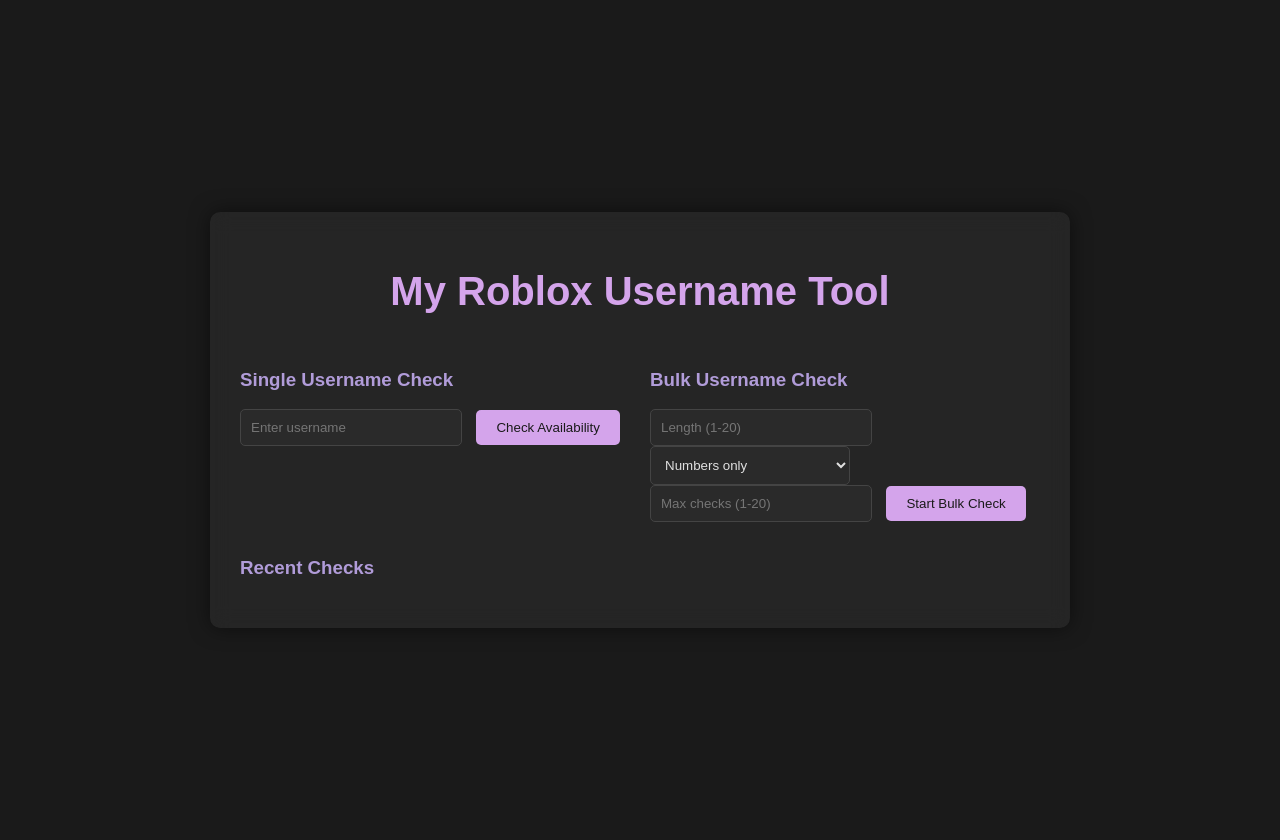
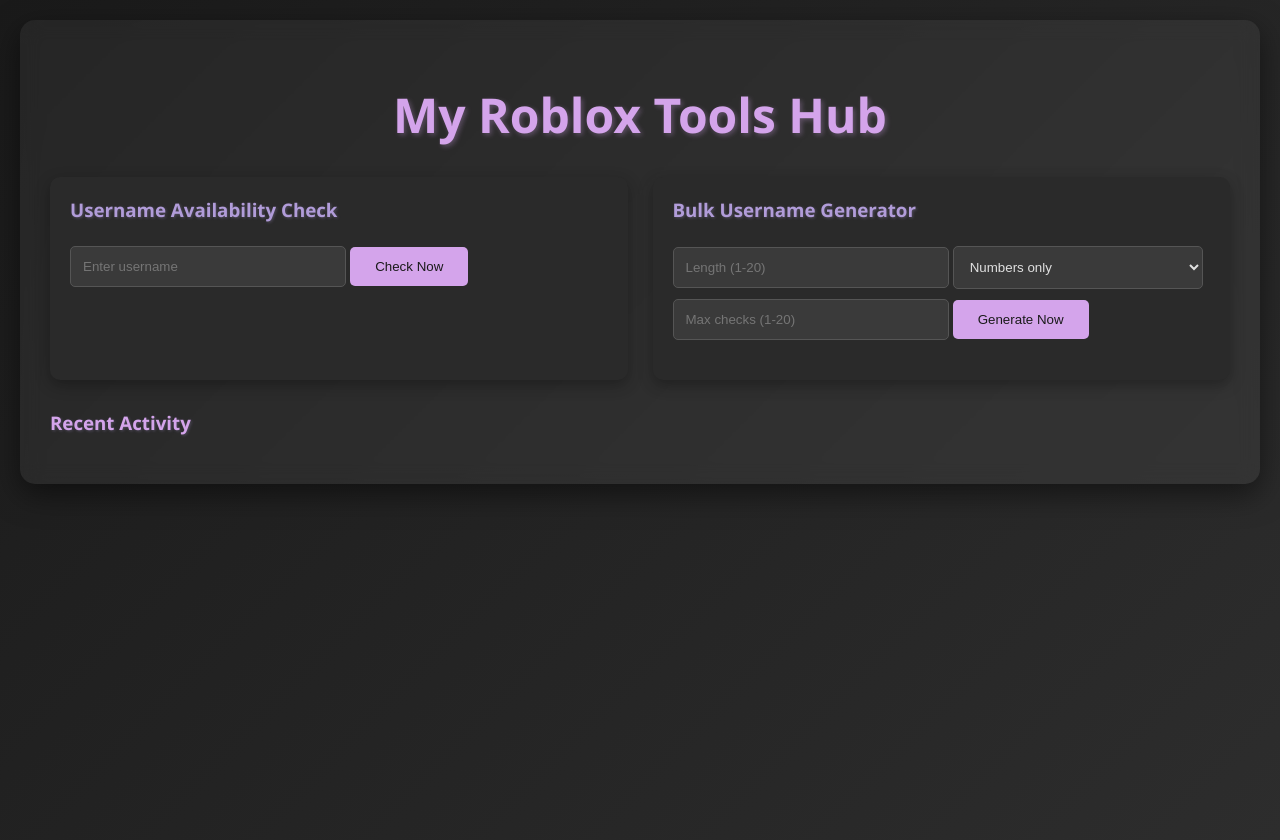
Before and after one commit to DoltD1no/RUC, a Flask app: page / in a window 1280 px wide. Run offline with Flask 3, Linux system fonts and the light colour scheme.

Commit message:
Update index.html

```diff
--- a/templates/index.html
+++ b/templates/index.html
@@ -3,76 +3,107 @@
 <head>
     <meta charset="UTF-8">
     <meta name="viewport" content="width=device-width, initial-scale=1.0">
-    <title>My Roblox Username Tool</title>
+    <title>My Roblox Tools Hub</title>
     <style>
         body {
-            font-family: Arial, sans-serif;
-            background: #1a1a1a;
+            font-family: 'Segoe UI', Tahoma, Geneva, Verdana, sans-serif;
+            background: linear-gradient(135deg, #1a1a1a, #2d2d2d);
             color: #e0e0e0;
             margin: 0;
             padding: 20px;
-            display: flex;
-            justify-content: center;
-            align-items: center;
             min-height: 100vh;
         }
         .container {
+            max-width: 1200px;
+            margin: 0 auto;
             background: rgba(255, 255, 255, 0.05);
             padding: 30px;
-            border-radius: 10px;
+            border-radius: 15px;
             backdrop-filter: blur(10px);
-            box-shadow: 0 0 20px rgba(0, 0, 0, 0.5);
-            max-width: 800px;
-            width: 100%;
+            box-shadow: 0 10px 30px rgba(0, 0, 0, 0.5);
+            transition: transform 0.3s ease;
         }
+        .container:hover { transform: scale(1.01); }
         h1 {
             color: #d4a4eb;
             text-align: center;
-            margin-bottom: 20px;
-            font-size: 2.5em;
+            margin-bottom: 30px;
+            font-size: 3em;
+            text-shadow: 2px 2px 5px rgba(212, 164, 235, 0.3);
         }
-        h3 { color: #b19cd9; margin-top: 20px; }
+        .tools-grid {
+            display: grid;
+            grid-template-columns: repeat(auto-fit, minmax(350px, 1fr));
+            gap: 25px;
+            animation: fadeIn 1s ease-in;
+        }
+        .tool-card {
+            background: #2a2a2a;
+            padding: 20px;
+            border-radius: 10px;
+            box-shadow: 0 5px 15px rgba(0, 0, 0, 0.3);
+            transition: all 0.3s ease;
+        }
+        .tool-card:hover {
+            transform: translateY(-5px);
+            box-shadow: 0 8px 20px rgba(212, 164, 235, 0.4);
+            background: #333;
+        }
+        h3 { color: #b19cd9; margin-top: 0; text-shadow: 1px 1px 3px rgba(177, 156, 217, 0.3); }
         .form-group { margin: 15px 0; }
         input[type="text"], input[type="number"], select {
-            padding: 10px;
-            width: 200px;
-            margin-right: 10px;
-            background: #2a2a2a;
-            border: 1px solid #444;
+            padding: 12px;
+            width: 100%;
+            max-width: 250px;
+            margin: 5px 0;
+            background: #3a3a3a;
+            border: 1px solid #555;
             color: #e0e0e0;
             border-radius: 5px;
+            transition: border-color 0.3s ease;
         }
+        input[type="text"]:focus, input[type="number"]:focus, select:focus { border-color: #d4a4eb; }
         input[type="submit"] {
-            padding: 10px 20px;
+            padding: 12px 25px;
             background: #d4a4eb;
             color: #1a1a1a;
             border: none;
             cursor: pointer;
             border-radius: 5px;
+            transition: background 0.3s ease, transform 0.2s ease;
         }
-        input[type="submit"]:hover { background: #b19cd9; }
-        .error { color: #ff5555; text-align: center; }
-        .grid { display: grid; grid-template-columns: repeat(auto-fit, minmax(300px, 1fr)); gap: 20px; }
-        #recent-checks { margin-top: 20px; }
+        input[type="submit"]:hover {
+            background: #b19cd9;
+            transform: scale(1.05);
+        }
+        .error { color: #ff5555; text-align: center; animation: pulse 1.5s infinite; }
+        #recent-checks { margin-top: 30px; }
+        #recent-checks h3 { color: #d4a4eb; }
         #recent-checks ul { list-style: none; padding: 0; }
-        #recent-checks li { padding: 5px 0; }
+        #recent-checks li { padding: 10px; background: #2a2a2a; margin: 5px 0; border-radius: 5px; transition: background 0.3s ease; }
+        #recent-checks li:hover { background: #333; }
+        @keyframes fadeIn { from { opacity: 0; } to { opacity: 1; } }
+        @keyframes pulse { 0% { transform: scale(1); } 50% { transform: scale(1.05); } 100% { transform: scale(1); } }
     </style>
 </head>
 <body>
     <div class="container">
-        <h1>My Roblox Username Tool</h1>
-        <div class="grid">
+        <h1>My Roblox Tools Hub</h1>
+        <div class="tools-grid">
+            <div class="tool-card">
+                <h3>Username Availability Check</h3>
+                <form id="single-form" method="POST">
                     <div class="form-group">
-                <h3>Single Username Check</h3>
-                <form id="single-form" method="POST">
                         <input type="text" name="username" placeholder="Enter username" required>
                         <input type="hidden" name="check_type" value="single">
-                    <input type="submit" value="Check Availability">
+                        <input type="submit" value="Check Now">
+                    </div>
                 </form>
             </div>
+            <div class="tool-card">
+                <h3>Bulk Username Generator</h3>
+                <form id="bulk-form" method="POST">
                     <div class="form-group">
-                <h3>Bulk Username Check</h3>
-                <form id="bulk-form" method="POST">
                         <input type="number" name="length" placeholder="Length (1-20)" required min="1" max="20">
                         <select name="username_type" required>
                             <option value="numbers">Numbers only</option>
@@ -81,7 +112,8 @@
                         </select>
                         <input type="number" name="max_checks" placeholder="Max checks (1-20)" required min="1" max="20">
                         <input type="hidden" name="check_type" value="bulk">
-                    <input type="submit" value="Start Bulk Check">
+                        <input type="submit" value="Generate Now">
+                    </div>
                 </form>
             </div>
         </div>
@@ -89,7 +121,7 @@
             <p class="error">{{ error }}</p>
         {% endif %}
         <div id="recent-checks">
-            <h3>Recent Checks</h3>
+            <h3>Recent Activity</h3>
             <ul id="recent-checks-list"></ul>
         </div>
     </div>
@@ -101,8 +133,17 @@
                 method: 'POST',
                 body: formData
             });
-            if (response.redirected) {
-                window.location.href = response.url;
+            const data = await response.json();
+            if (data && data.status) {
+                let recentChecks = JSON.parse(localStorage.getItem('recentChecks') || '[]');
+                recentChecks.unshift(data);
+                if (recentChecks.length > 5) recentChecks.pop();
+                localStorage.setItem('recentChecks', JSON.stringify(recentChecks));
+                updateRecentChecks();
+                const result = await response.text();
+                document.open();
+                document.write(result);
+                document.close();
             }
         });
 
@@ -113,8 +154,17 @@
                 method: 'POST',
                 body: formData
             });
-            if (response.redirected) {
-                window.location.href = response.url;
+            const data = await response.json();
+            if (data && data.results) {
+                let recentChecks = JSON.parse(localStorage.getItem('recentChecks') || '[]');
+                recentChecks.unshift({ username: `Bulk Check (Length: ${formData.get('length')})`, status: data.summary, verify_url: '', signup_url: '' });
+                if (recentChecks.length > 5) recentChecks.pop();
+                localStorage.setItem('recentChecks', JSON.stringify(recentChecks));
+                updateRecentChecks();
+                const result = await response.text();
+                document.open();
+                document.write(result);
+                document.close();
             }
         });
 
```
Lines whose indentation alone changed are shown as unchanged.
